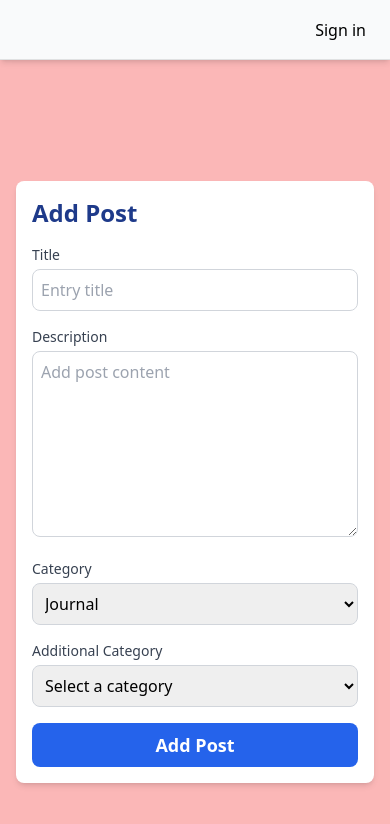
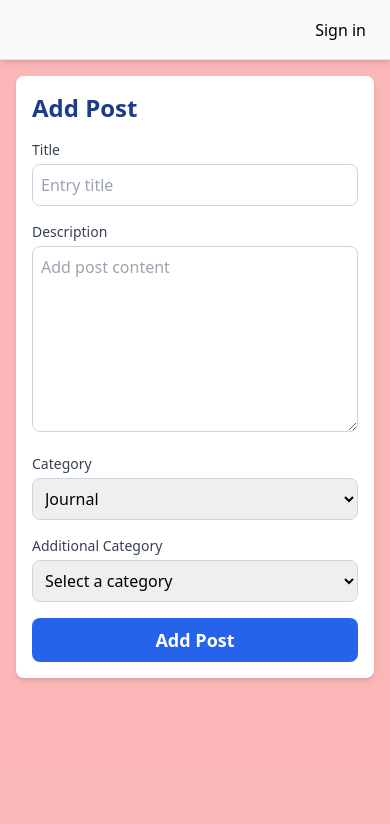
Before and after one commit to MajaMarkiewicz/journal-app, a Next.js app: page /journal/add in a window 390 px wide. Shown: the top 824 px of the page. Built offline with nearby package versions, Linux system fonts and the light colour scheme; no server answers.

Commit message:
style: DRY layout background

```diff
--- a/app/(dashboard)/journal/[id]/page.tsx
+++ b/app/(dashboard)/journal/[id]/page.tsx
@@ -29,7 +29,7 @@ const EditEntryPage: React.FC<{ params: { id: string } }> = async ({
   }
 
   return (
-    <div className="min-h-screen bg-red-400/50 p-4 sm:p-8 lg:p-12 flex justify-center items-center">
+    <div className="p-4 sm:p-8 lg:p-12 flex justify-center">
       <div className="w-full max-w-3xl">
         <EntryAddEditForm
           entry={plainEntry}
--- a/app/(dashboard)/journal/add/page.tsx
+++ b/app/(dashboard)/journal/add/page.tsx
@@ -3,7 +3,7 @@ import EntryAddEditForm from '@/app/components/EntryAddEditForm'
 
 const AddEntryPage: React.FC = () => {
   return (
-    <div className="min-h-screen bg-red-400/50 p-4 sm:p-8 lg:p-12 flex justify-center items-center">
+    <div className="p-4 sm:p-8 lg:p-12 flex justify-center">
       <div className="w-full max-w-3xl">
         <EntryAddEditForm action={addEntry} text="Add Post" />
       </div>
--- a/app/(dashboard)/journal/page.tsx
+++ b/app/(dashboard)/journal/page.tsx
@@ -12,11 +12,11 @@ const JournalPage = async () => {
   const entries = await JournalEntry.find({ userId })
 
   return (
-    <div className="min-h-screen flex flex-col bg-red-400/50 p-4">
+    <div className="flex flex-col p-4">
       <h2 className="text-3xl md:text-4xl font-bold mb-8 text-blue-900 text-center">
         Your Wellbeing Journal
       </h2>
-      <div className="grid grid-cols-1 sm:grid-cols-2 lg:grid-cols-4 gap-6">
+      <div className="grid grid-cols-1 sm:grid-cols-2 lg:grid-cols-4 xl:grid-cols-5 gap-6">
         <NewEntryCard />
         {entries.map((entry) => (
           <Link key={entry.id} href={`/journal/${entry.id}`}>
--- a/app/layout.tsx
+++ b/app/layout.tsx
@@ -35,7 +35,7 @@ export default function RootLayout({
           </header>
 
           <main
-            className="flex-grow mt-[60px] overflow-y-auto"
+            className="flex-grow mt-[60px] overflow-y-auto bg-red-400/50"
             style={{ maxHeight: 'calc(100vh - 60px)' }}
           >
             {children}
--- a/app/page.tsx
+++ b/app/page.tsx
@@ -2,7 +2,7 @@ import Link from 'next/link'
 
 export default function Home() {
   return (
-    <div className="w-full min-h-screen bg-red-400/50 flex justify-center items-center text-white">
+    <div className="w-full min-h-screen flex justify-center items-center text-white">
       <div className="w-full max-w-[600px] text-center p-4">
         <h1 className="text-3xl sm:text-4xl md:text-6xl mb-4 text-blue-900">
           Your journal
```
